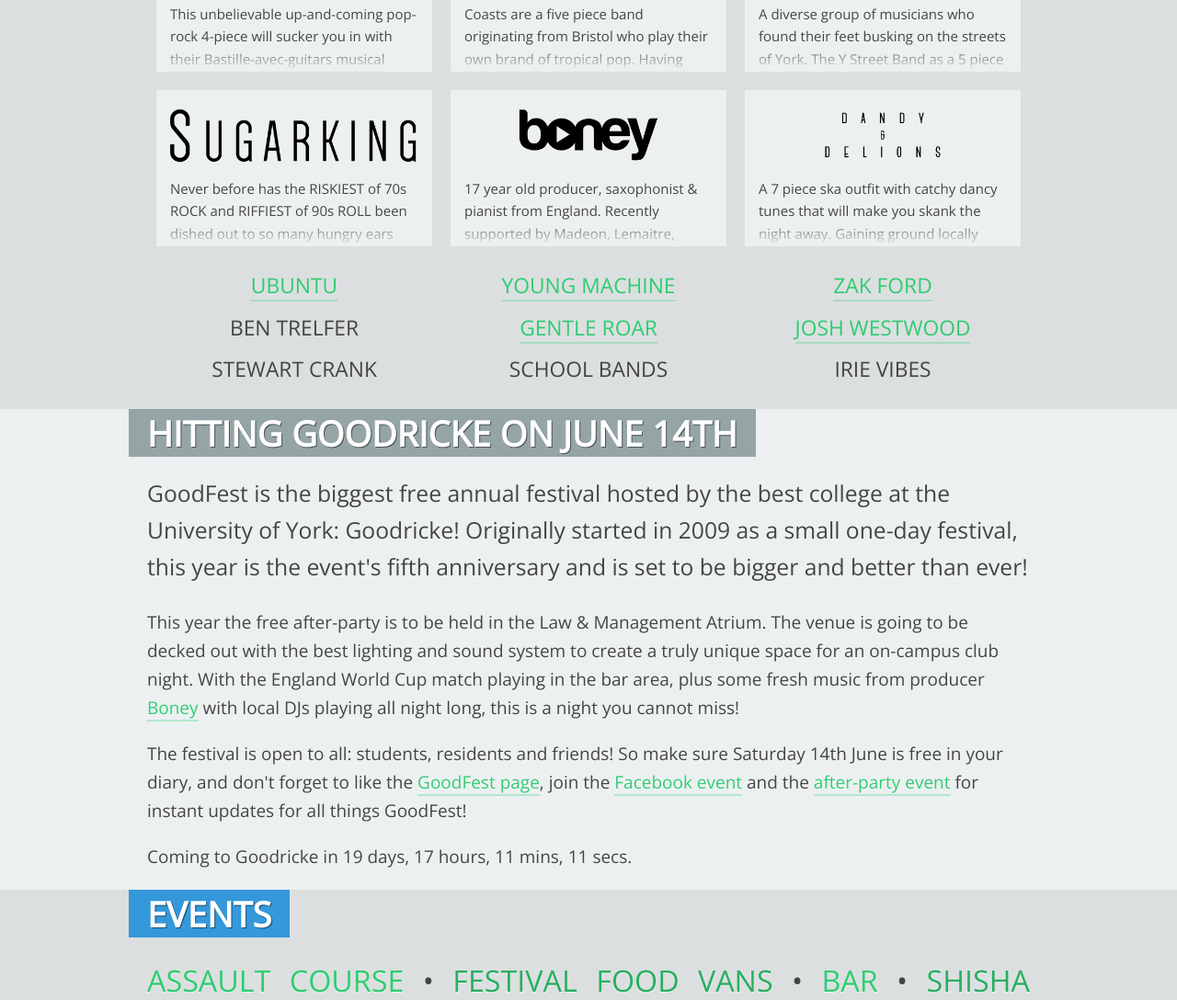
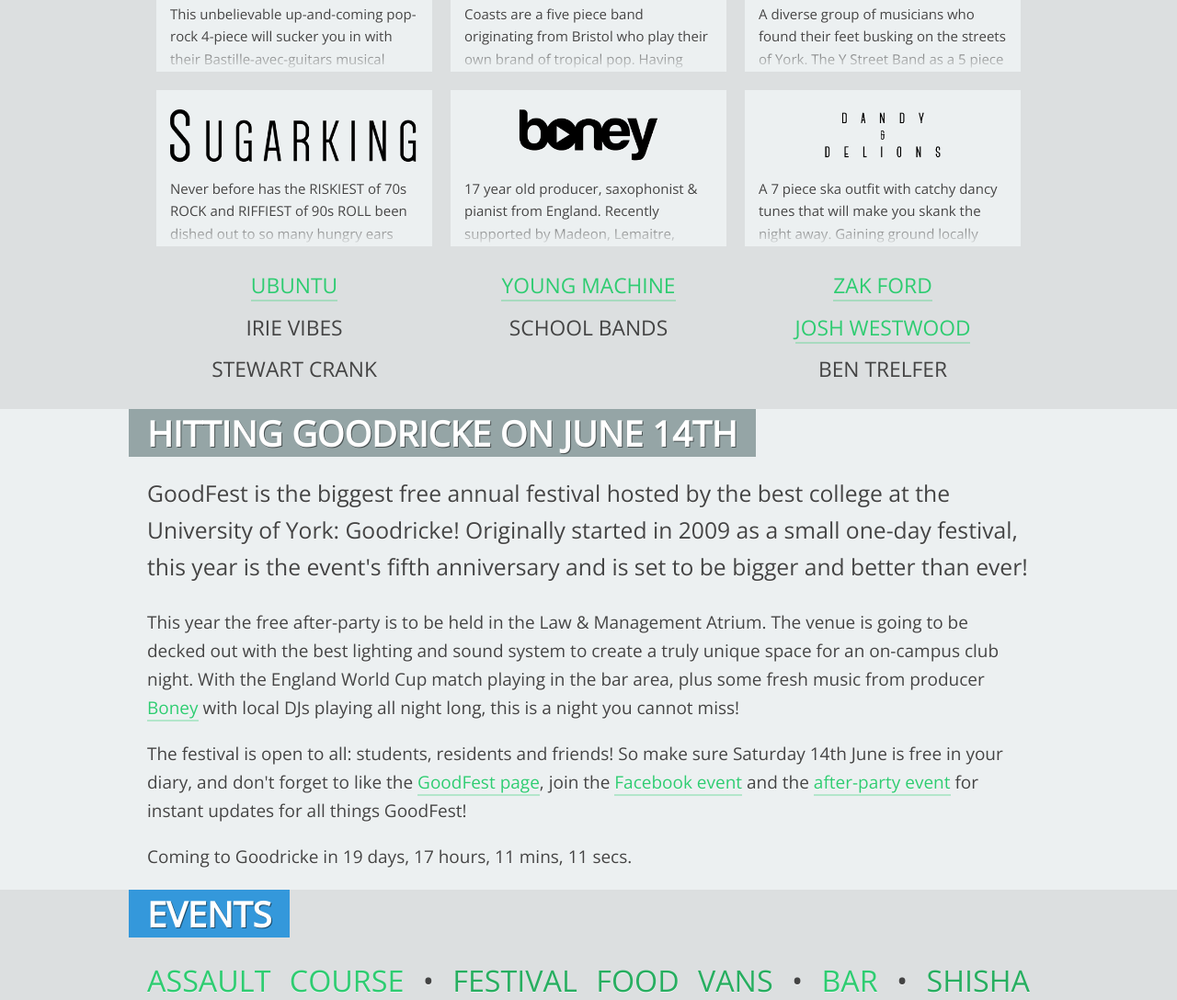
Before and after one commit to GoodrickeJCRC/goodfest-2014, a website: page static/index.html in a window 1280 px wide. Shown: the part 924-2012 px from the top of the page at 92% size. Drawn offline with nearby package versions, Linux system fonts and the light colour scheme; files that its build step writes are made by us from their sources.

Commit message:
Line-up update

```diff
--- a/static/index.html
+++ b/static/index.html
@@ -173,20 +173,19 @@
 			<div class="lineup-row lineup-small-row">
 				<div class="lineup-column">
 					<a href="https://www.facebook.com/ubuntuassemble">UBUNTU</a><br />
-					BEN TRELFER<br />
+					IRIE VIBES<br />
 					STEWART CRANK<br />
 				</div>
 
 				<div class="lineup-column">
 					<a href="https://www.facebook.com/YoungMachine1">YOUNG MACHINE</a><br />
-					<a href="https://www.facebook.com/GentleRoarBand">GENTLE ROAR</a><br />
 					SCHOOL BANDS<br />
 				</div>
 
 				<div class="lineup-column">
 					<a href="https://www.facebook.com/zakfordmusic">ZAK FORD</a><br />
 					<a href="https://www.facebook.com/joshwestwoodofficial">JOSH WESTWOOD</a><br />
-					IRIE VIBES<br />
+					BEN TRELFER<br />
 				</div>
 			</div>
 		</div>
```
